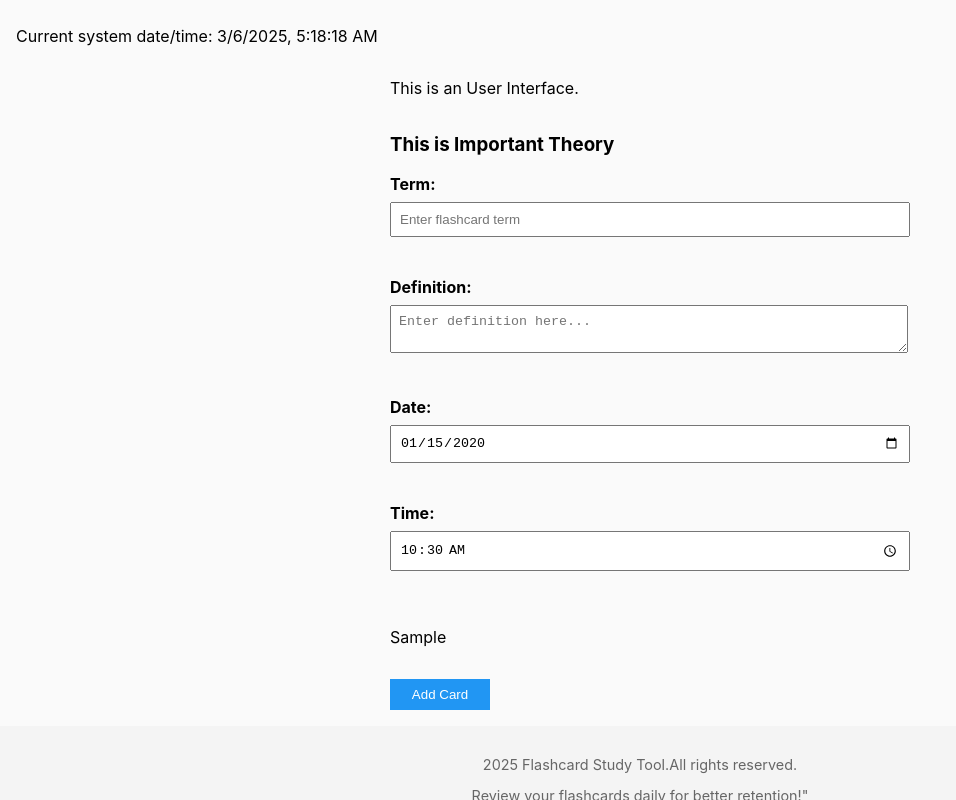
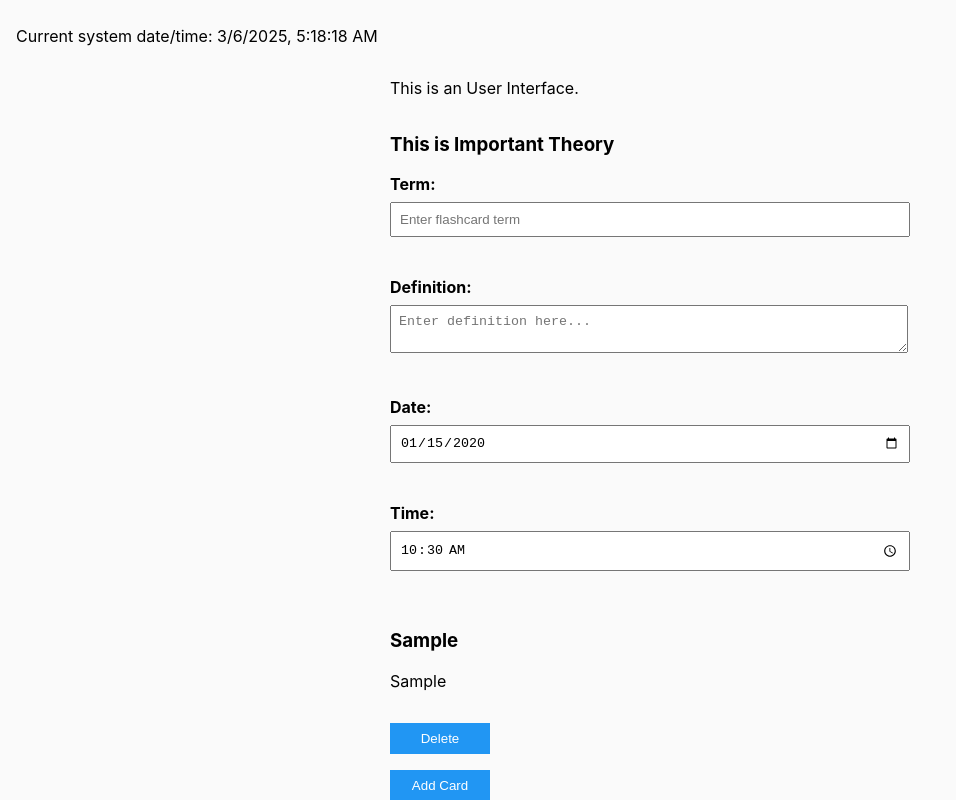
Before and after one commit to tulasinagaboina/flashcard-study-tool, a React (Create React App) app: page / in a window 1280 px wide. Both pictures are taken after typing "Sample", "Sample", "2020-01-15", "10:30" into the empty fields and a click on the button "Add Card". Shown: the part 203-1003 px from the top of the page, without its empty margins (0-956 px from the left). Built offline with nearby package versions, Linux system fonts and the light colour scheme.

Commit message:
Button in .map()

```diff
--- a/src/components/FlashcardBody.js
+++ b/src/components/FlashcardBody.js
@@ -9,7 +9,7 @@ function FlashcardBody() {
     const [date, setDate] = useState('');
     const [Time, setTime] = useState('');
     function handleDeleteFlashcard(indexToRemove) {
-        const updateFlashcards = flashcards.filter((_, index) => index !== indexToRemove);
+        const updatedFlashcards = flashcards.filter((_, index) => index !== indexToRemove);
         setFlashcards(updatedFlashcards);
     }
     function handleAddCard() {
@@ -103,7 +103,10 @@ function FlashcardBody() {
                 {
                     flashcards.map((card, index) => (
                         < div key={index}>
-                            <p>{card.term}</p>
+                            <h3>{card.term}</h3>
+                            <p>{card.definition}</p>
+                            {}
+                            <button onClick={() => handleDeleteFlashcard(index)}>Delete</button>
                         </div>
                     ))
                 }
```
